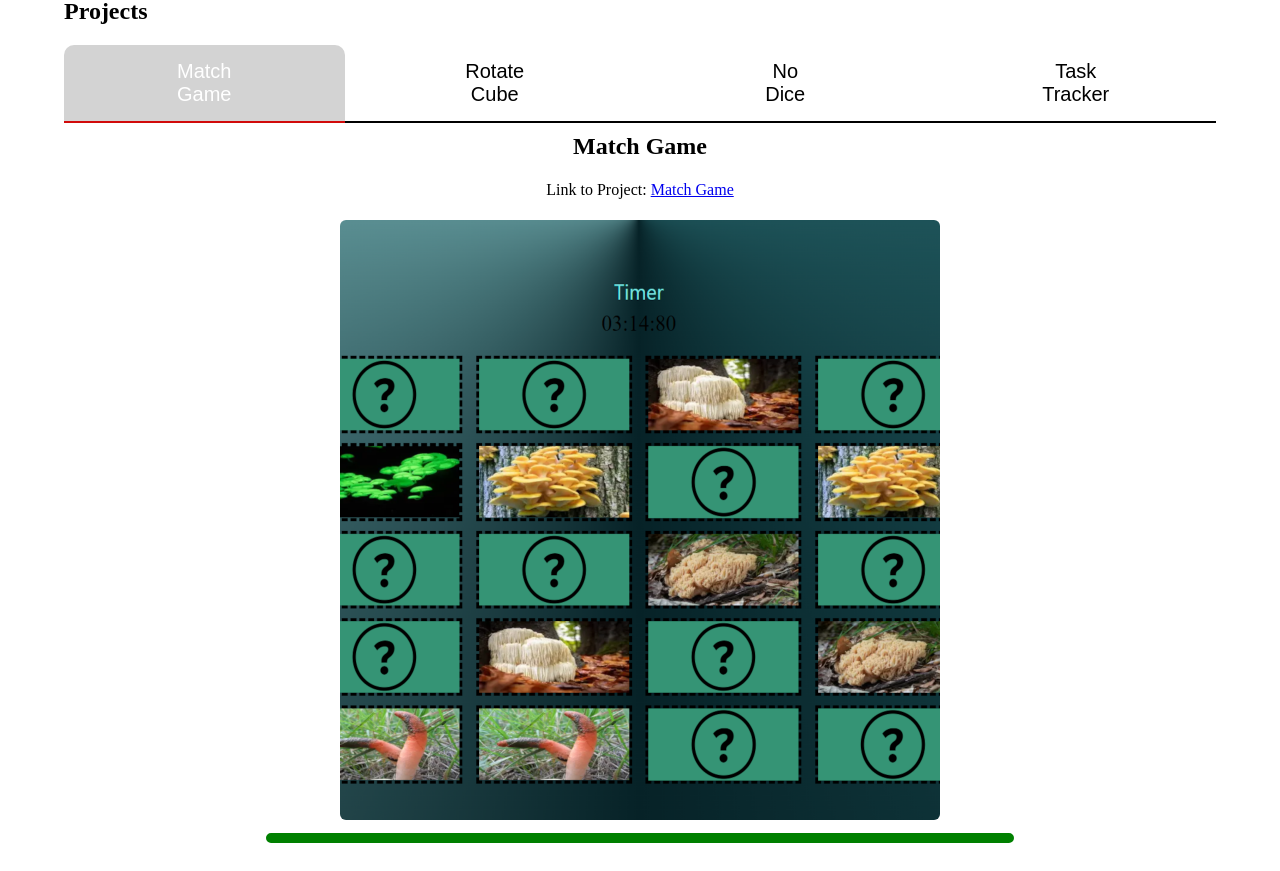
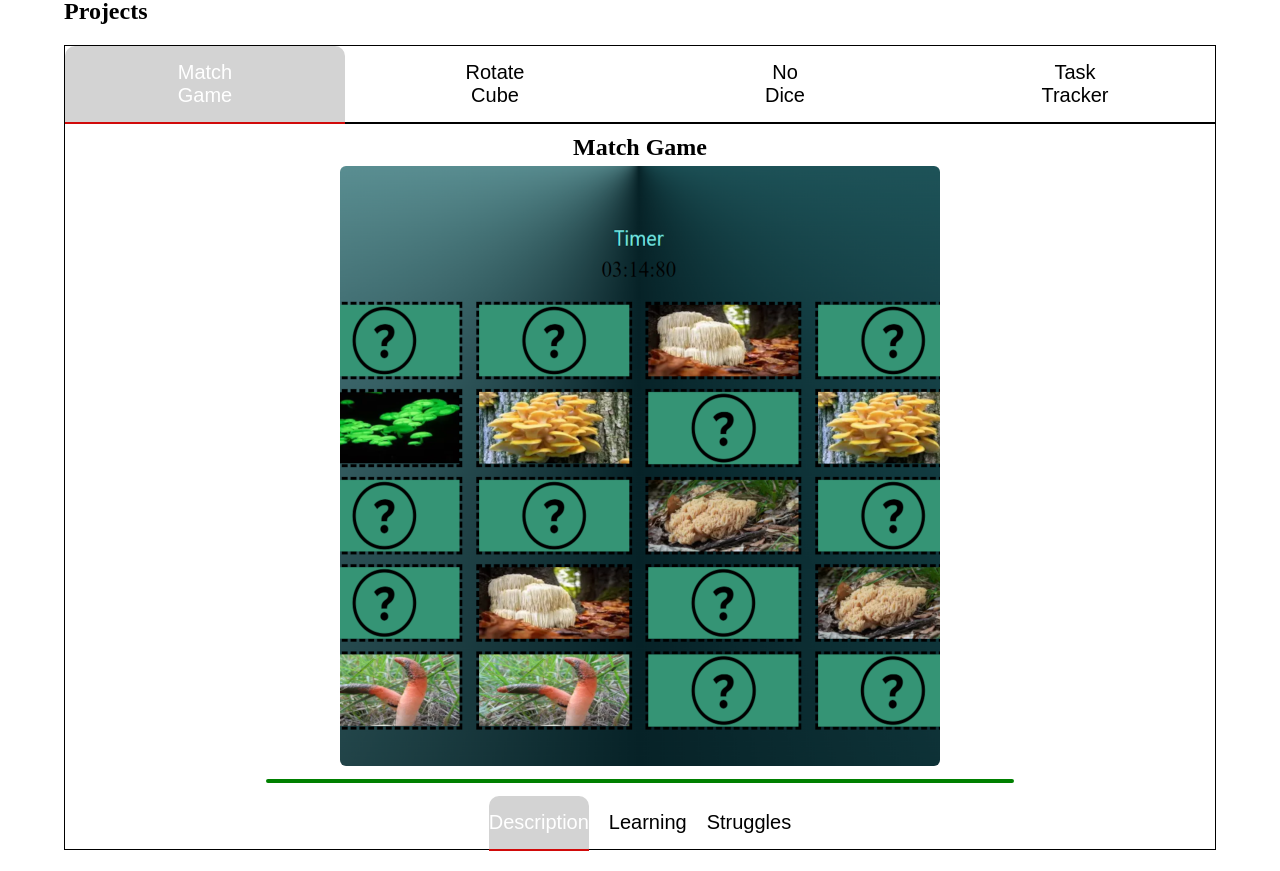
Before and after one commit to worldOfVerdure/Portfolio, a React (Vite) app: page / in a window 1280 px wide. Shown: the part 1060-1931 px from the top of the page. Built offline with nearby package versions, Linux system fonts and the light colour scheme.

Commit message:
Begin adding project card text components (wip)

```diff
--- /dev/null
+++ b/src/components/Projects/Description.jsx
@@ -0,0 +1,58 @@
+import { colorSelector } from "./auxiliaryProjectFuncs";
+import { PROJECT_DATA } from "./projectData";
+import { styled } from "styled-components";
+
+export default function Description() {
+  return (
+    <>
+      <TechStack>
+        <h3>Tech Stack</h3>
+        <hr />
+        <TechContainer >
+          {PROJECT_DATA.tech.map(techName => {
+            const colors = colorSelector(techName);
+            return (
+            <Tech
+              $backColor={colors[0]}
+              $borderColor={colors[1]}
+              $textColor={colors[2]}
+              key={`${props.title} ${techName}`}
+            >
+              {techName}
+            </Tech>
+            );
+          })}
+        </TechContainer>
+      </TechStack>
+    </>
+  );
+}
+
+const Tech = styled.div`
+  background-color: ${props => props.$backColor};
+  border: .4rem solid ${props => props.$borderColor};
+  border-radius: .8rem;
+  color: ${props => props.$textColor};
+  display: flex;
+  flex-grow: none;
+  justify-content: center;
+  padding: .5rem .8rem;
+  max-width: fit-content;
+`;
+
+const TechContainer = styled.div`
+  align-items: center;
+  display: flex;
+  flex-wrap: wrap;
+  gap: .8rem;
+  justify-content: start;
+  margin-top: 2rem;
+
+  & > * {
+    flex: 1 auto;
+  }
+`;
+
+const TechStack = styled.section`
+
+`;
--- a/src/components/Projects/Projects.jsx
+++ b/src/components/Projects/Projects.jsx
@@ -1,20 +1,41 @@
+import Description from "./Description.jsx";
 import ProjectCardImage from "./ProjectCardImage.jsx";
-import { PROJECT_TITLES } from "./projectData.js";
-import { retrieveProject } from "./auxiliaryProjectFuncs.js";
+import { PROJECT_NAV_TEXT, PROJECT_TITLES } from "./projectData.js";
+import { retrieveProjectData } from "./auxiliaryProjectFuncs.js";
 import { styled } from "styled-components";
 import { useState } from "react";
 
 //TODO: scale card when hovered
 
 export default function Projects() {
-  const [selectedProject, setSelectedProject] = useState(PROJECT_TITLES[0]); // PROJECT_TITLES[0] is a string
-
-  const selectedProjectData = retrieveProject(selectedProject);
-
-  function handleTabSelection (event) {
+  // PROJECT_TITLES[0] and PROJECT_NAV_TEXT[0] are both strings.
+  const [selectedNavText, setSelectedNavText] = useState(PROJECT_NAV_TEXT[0]);
+  function handleInnerTabSelection (event) {
     const innerBtnText = event.target.innerText;
 
     switch (innerBtnText) {
+      case PROJECT_NAV_TEXT[0]:
+        setSelectedNavText(PROJECT_NAV_TEXT[0]);
+        break;
+      case PROJECT_NAV_TEXT[1]:
+        setSelectedNavText(PROJECT_NAV_TEXT[1]);
+        break;
+      case PROJECT_NAV_TEXT[2]:
+        setSelectedNavText(PROJECT_NAV_TEXT[2]);
+        break;
+      default:
+        console.log("The inner tab button text doesn't match any existing strings.");
+    }
+  }
+
+  const [selectedProject, setSelectedProject] = useState(PROJECT_TITLES[0]);
+  //Pass the project title as a string, have it returned the data as an object.
+  const selectedProjectData = retrieveProjectData(selectedProject);
+
+  function handleTabSelection (event) {
+    const btnText = event.target.innerText;
+
+    switch (btnText) {
       case PROJECT_TITLES[0]:
         setSelectedProject(PROJECT_TITLES[0]);
         break;
@@ -32,6 +53,11 @@ export default function Projects() {
     }
   }
 
+  function textBoxSelection (selectedNavText) {
+    if (selectedNavText === "Description")
+      return <Description selectedProject={selectedProject} />
+  }
+
   return (
     <ProjectSection >
       <h2>Projects</h2>
@@ -39,7 +65,7 @@ export default function Projects() {
         <ProjectNavTabs >
           <ul>
             {PROJECT_TITLES.map(title =>
-              <li key={title}>
+              <li key={title} >
                 <NavButton
                   $currentSelected={selectedProject}
                   onClick={handleTabSelection}
@@ -48,14 +74,47 @@ export default function Projects() {
                 >
                   {title}
                 </NavButton>
-              </li>)
-            }
+              </li>
+            )}
           </ul>
         </ProjectNavTabs>
         <ProjectCard>
           <h2>{selectedProject}</h2>
-          <p>
-            Link to Project:&nbsp;
+          <ProjectCardImage
+            imgAlt={selectedProjectData.imgAlt}
+            title={selectedProject}
+          />
+          <hr />
+          <TextSection >
+            <NavText>
+              <ul>
+                {PROJECT_NAV_TEXT.map(innerNavText =>
+                  <li key={innerNavText} >
+                    <NavButton
+                      $currentSelected={selectedNavText}
+                      onClick={handleInnerTabSelection}
+                      $tabTitle={innerNavText}
+                      type="button"
+                    >
+                      {innerNavText}
+                    </NavButton>
+                  </li>
+                )}
+              </ul>
+            </NavText>
+            <TextBox >
+              { textBoxSelection() }
+            </TextBox>
+          </TextSection>
+        </ProjectCard>
+      </MainProject>
+    </ProjectSection>
+  );
+}
+
+/*
+<p>
+            Github Page:&nbsp;
             <a
               href={selectedProjectData.links.git}
               target="_blank"
@@ -63,18 +122,20 @@ export default function Projects() {
               {selectedProject}
             </a>
           </p>
-          <ProjectCardImage
-            imgAlt={selectedProjectData.imgAlt}
-            title={selectedProject}
-          />
-          <hr />
-        </ProjectCard>
-      </MainProject>
-    </ProjectSection>
-  );
-}
+
+*/
+// const InternalNavButton = styled.button`
+//   background-color: ${ props => {
+//     if (props.$tabTitle === props.$currentSelected)
+//       return "#D3D3D3";
+//     else
+//       return "trans"
+//   }};
+
+// `;
 
 const MainProject = styled.main`
+  border: .1rem #000 solid;
   display: flex;
   flex-direction: column;
   gap: 1rem;
@@ -93,7 +154,7 @@ const ProjectCard = styled.article`
   }
 
   & hr {
-    border: .5rem solid green;
+    border: .2rem solid green;
     border-radius: .5rem;
     width: 65%;
   }
@@ -119,7 +180,7 @@ const ProjectNavTabs = styled.nav`
 `;
 
 const NavButton = styled.button`
-  background-color: ${props => {
+  background-color: ${ props => {
       if (props.$tabTitle === props.$currentSelected)
         return "#D3D3D3";
       else
@@ -141,7 +202,6 @@ const NavButton = styled.button`
     }};
   font-size: clamp(1.6rem, calc(1.2rem + 1vw), 2rem);
   margin-bottom: -.2rem;
-  min-height: 100%;
   padding: 1.5rem 0;
   word-spacing: 50rem;
 
@@ -150,11 +210,30 @@ const NavButton = styled.button`
   }
 `;
 
+const NavText = styled.nav`
+  align-items: center;
+  display: flex;
+
+  & ul {
+    display: flex;
+    gap: 2rem;
+    justify-content: start;
+    list-style-type: none;
+    margin: 0;
+    padding: 0;
+  }
+
+  & li {
+    flex: 1 1 0;
+    text-align: center;
+  }
+`;
+
 const ProjectSection = styled.section`
-  align-items: center;
   display: flex;
   flex-direction: column;
   gap: 2rem;
+  justify-content: center;
   margin-bottom: 2rem;
   width: 90%;
 
@@ -162,3 +241,14 @@ const ProjectSection = styled.section`
     align-self: start;
   }
 `;
+
+const TextBox = styled.div`
+  display: flex;
+  flex-direction: column;
+  gap: 2rem;
+  justify-content: center;
+`;
+
+const TextSection = styled.section`
+
+`;
--- a/src/components/Projects/auxiliaryProjectFuncs.js
+++ b/src/components/Projects/auxiliaryProjectFuncs.js
@@ -119,13 +119,13 @@ export function projectImages (projectTitle) {
         managementApp1200
       ];
       break;
-    default :
+    default:
       console.log("An invalid project title was passed.");
   }
   return projectImageArray;
 }
 
-export function retrieveProject (projectTitle) {
+export function retrieveProjectData (projectTitle) {
   switch(projectTitle) {
     case "Match Game":
       return PROJECT_DATA[0];
@@ -135,7 +135,7 @@ export function retrieveProject (projectTitle) {
       return PROJECT_DATA[2];
     case "Task Tracker":
       return PROJECT_DATA[3];
-    default :
+    default:
       console.log("An invalid project title was passed.");
   }
 }
--- a/src/components/Projects/projectData.js
+++ b/src/components/Projects/projectData.js
@@ -21,6 +21,17 @@ const descriptions = [
   tempor. Varius congue magna ullamcorper aliquet consectetur faucibus.`
 ];
 
+export const TEXT_BOX = [
+  `Lorem ipsum dolor sit amet consectetur adipiscing elit. Quisque faucibus ex sapien
+  vitaepellentesque sem placerat. In id cursus mi pretium tellus duis convallis.
+  Tempus leo eu aenean sed diam urna tempor. Pulvinar vivamus fringilla lacus nec metus bibendum
+  egestas. Iaculis massa nisl malesuada lacinia integer nunc posuere. Ut hendrerit semper vel class
+  aptent taciti sociosqu. Ad litora torquent per conubia nostra inceptos himenaeos.`,
+
+
+];
+
+export const PROJECT_NAV_TEXT = ["Description", "Learning", "Struggles"];
 export const PROJECT_TITLES = ["Match Game", "Rotate Cube", "No Dice", "Task Tracker"];
 
 export const PROJECT_DATA = [
```
